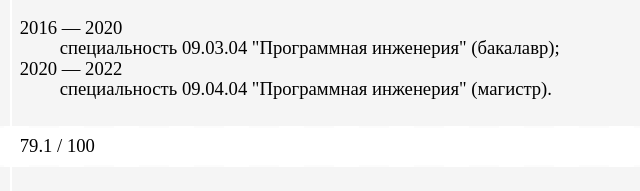
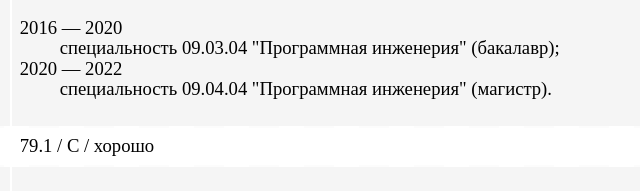
Before and after one commit to apltkn/masters, a plain HTML site: page index.html in a window 1280 px wide. Shown: the part 811-1002 px from the top of the page, 356-996 px from the left. Drawn offline with Linux system fonts and the light colour scheme; files whose address does not match are found by name.

Commit message:
2021-09-08-D
- hotfix

```diff
--- a/index.html
+++ b/index.html
@@ -80,7 +80,7 @@
 						</dl>
 				<tr class=even>
 					<td class=c1>Средний балл
-					<td class=c2>79.1 / 100
+					<td class=c2>79.1 / C / хорошо
 				<tr class=odd>
 					<td class=c1>Владение языками
 					<td class=c2>
```
